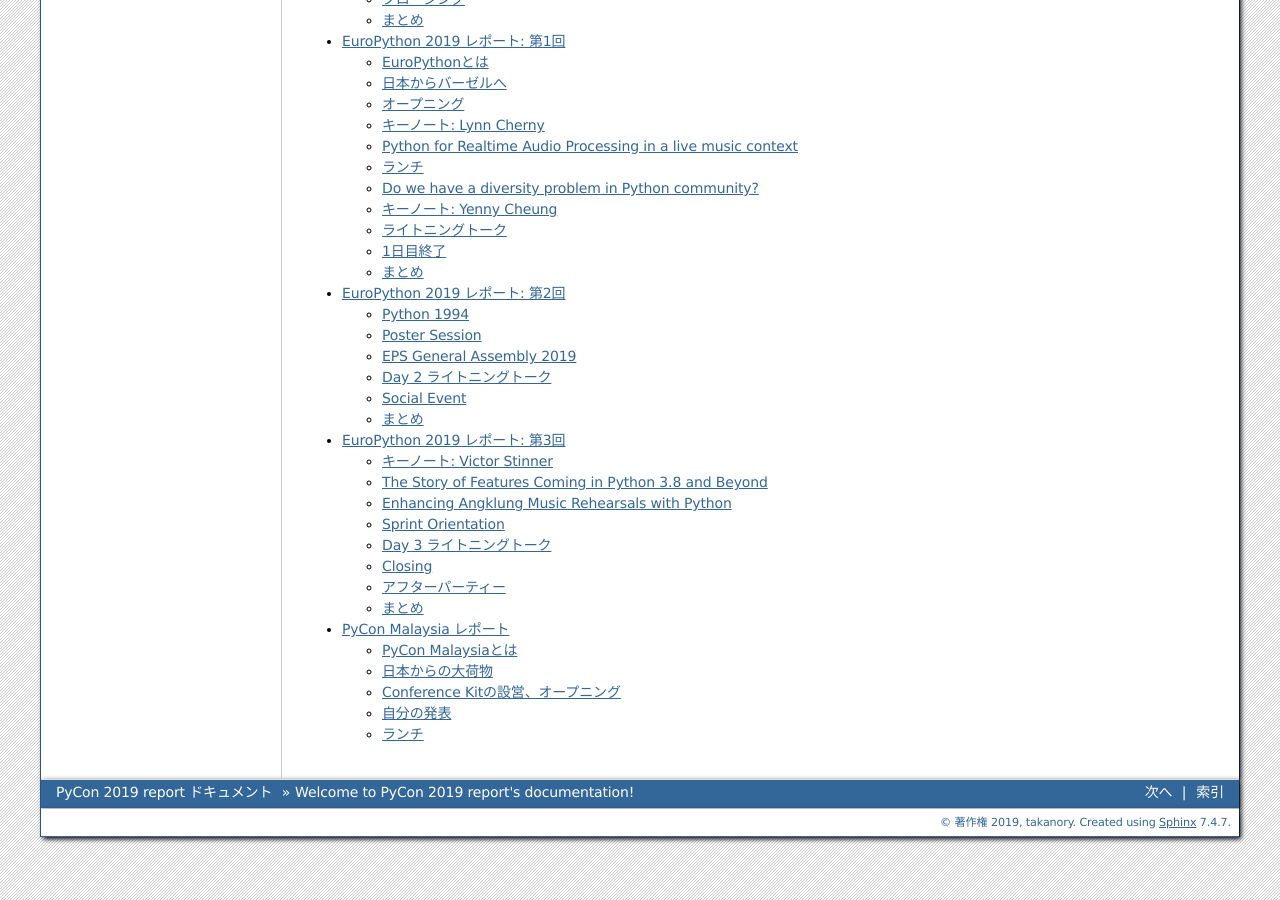
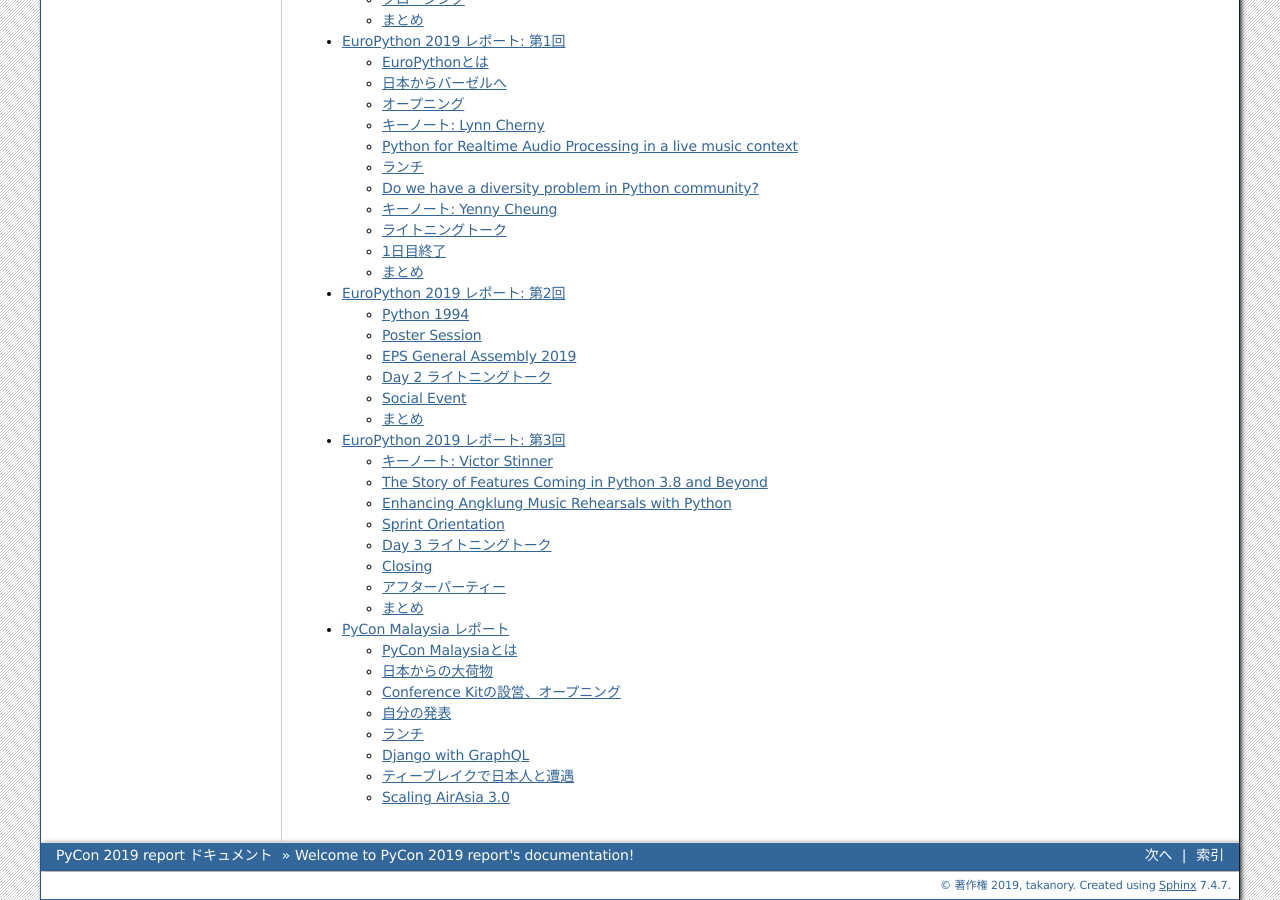
Before and after one commit to takanory/pycon2019report, a Sphinx documentation site: the page built from source/index.rst, in a window 1280 px wide and 900 px high, scrolled down 1249 px. Built offline with Sphinx 7.4.7, drawn with Linux system fonts in a browser that asks for light colours; some of the changed lines change nothing that is shown.

Commit message:
refs #6 update malaysia report

```diff
--- a/source/malaysia.rst
+++ b/source/malaysia.rst
@@ -156,3 +156,81 @@
 テーブルで隣に座った女性が日本語が少しできる方で、最近大阪と東京の旅行に行っていたそうです。
 旅行中はすき家にばっかり行っていたそうです。
 とはいえ、彼女はイスラム教なので牛丼は食べられません。もっぱら魚のメニューを食べていたそうです。
+
+Django with GraphQL
+===================
+* スピーカー: Manuel Riel
+
+.. figure:: /images/my/manuel.jpg
+   :width: 400
+
+   Manuel Riel氏
+
+この発表はPython製のWebフレームワークであるDjangoにGraphQLを加えていく手法や、具体的にGraphQLの内容について説明がありました。
+最初に `REST <https://ja.wikipedia.org/wiki/Representational_State_Transfer>`_ APIの課題について説明がありました。
+REST APIはゆるい標準化がされており、複数のモデル間の関係を表すことが難しいという課題があげられていました。
+また、Over Fetchingという必要もないフィールドの情報を全て取ってきてしまったり、逆にUnder Fetchingといって必要な情報を取得するために何回もREST APIを呼び出さないといけないことも課題であると説明していました。
+
+それに対して `GraphQL <https://en.wikipedia.org/wiki/GraphQL>`_ では必要な情報を問い合わせるための、検索用の言語(QL: Query Language)を提供しています。
+GraphQLでリクエストを投げれば、必要な情報が1回でまとめて返ってくるということで便利そうです。
+
+次にGraphQLの基本的な以下のコンセプトとその文法が紹介されていました。
+
+* Types: データベースのモデルを反映するもの。String、Intなどの型が指定できる
+* Queries: デフォルトの操作。指定したデータを取得する
+* Mutations: データを変更する
+* Arguments: クエリの再利用とデータの受け渡し
+* Nesting: ネストした属性が要求できる
+* Subscriptions: Subscribeしたデータの更新をリアルタイムに受け取る
+* Fragments: 複数のクエリで同じフィールドを使うときに使い回せる
+
+次にVue.jsとDjangoを使用したデモを行いました。
+Django側の実装は `Graphene-Python <https://docs.graphene-python.org/projects/django/en/latest/>`_ というパッケージを利用しています。
+そして以下のようなコードを書くことでGraphQLで検索できるようになるそうです。
+
+.. code-block:: python
+
+   class Query(graphene.ObjectType):
+       all_persons = graphene.List(PersonType)
+
+       def resolve_all_persons(self, info):
+           return Person.objects.all()
+
+ただこれだけだと誰でもどんなデータにでもアクセスできてしまうので、認証などの仕組みが必要になるとのことでした(確かに)。
+
+DjangoにGrapheneを導入すると確かに簡単にGraphQLには対応できそうです。
+実際に使ってみないとどういう苦労があるかはわかりませんが、試してみるのもありかなと思いました。
+
+ティーブレイクで日本人と遭遇
+============================
+午後のティーブレイクではおやつとミルクティーで休憩です。
+コーヒーとティーが提供されていますが、どちらも最初からミルクと砂糖が入っており、東南アジアだなーと感じました。
+写真の餃子っぽい物は、中がカレーでカレーパンっぽい食べ物でした。
+
+.. figure:: /images/my/teabreak.jpg
+   :width: 400
+
+   おやつとミルクティー
+
+Twitterで私の発表に対するリアクションを見ていると、日本から参加しているっぽい人(`kzfm (@fmkz___) <https://twitter.com/fmkz___>`_)がいました。
+
+* https://twitter.com/fmkz___/status/1165104151006601216
+
+Twitterで声をかけてみると日本の方のようです。
+ランチの時には見つけられなかったのですが、ティーブレイクに会うことができました。
+以前は静岡に住んでいたそうで、共通の知り合いに `@aodag <https://twitter.com/aodag>`_ がいました。
+世間は狭いですね。
+
+.. figure:: /images/my/kzfm.jpg
+   :width: 400
+
+   kzfmさんと会えた
+
+Scaling AirAsia 3.0
+===================
+* スピーカー: Tevanraj Elengoe
+
+PyCon MalaysiaのスポンサーであるAirAsiaのエンジニアによるトークです。
+そもそも「なんでAirAsiaがPyConのスポンサーしているんだろう?」と思って企業ブースで少し話したんですが、AirAsiaはシステムを内製しておりエンジニアは結構いるようです。
+このスポンサーもよいエンジニアを採用したいために行っているそうです。
+ちなみにスピーカーのTevanraj Elengoe氏はRubyConf MY 18のOrganizerだそうです。
```
Also changed, not shown: source/images/my/kzfm.jpg (added), source/images/my/manuel.jpg (added), 1 other file.
